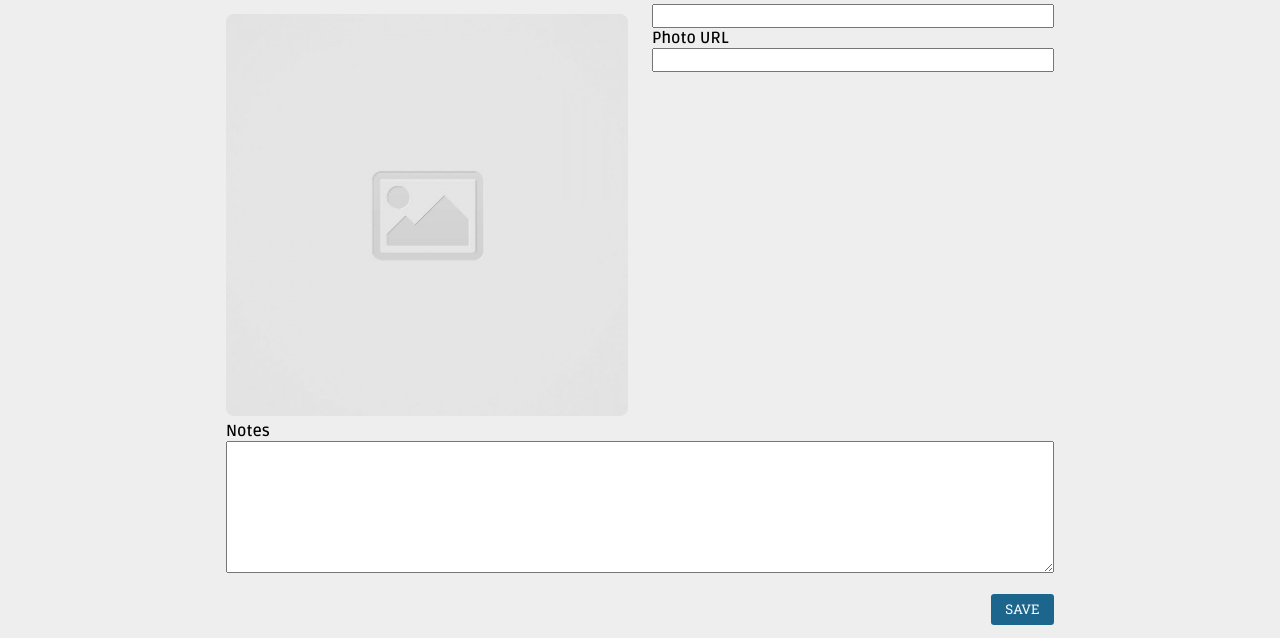
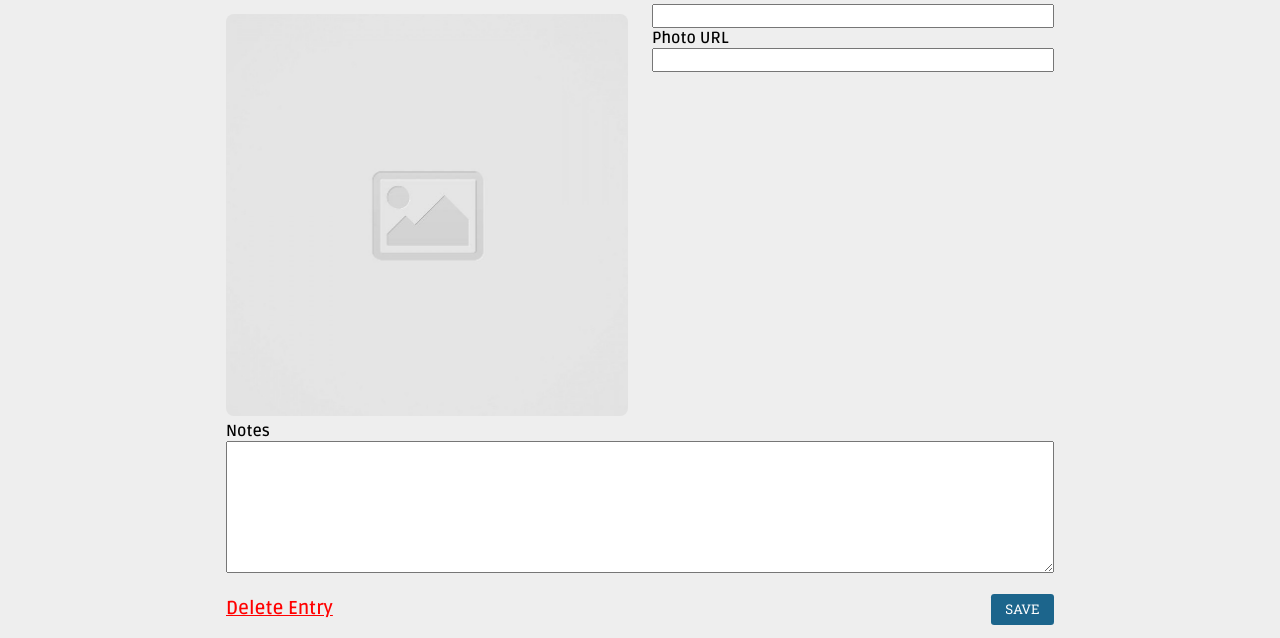
Before and after one commit to ChristinaL24/code-journal, a website: page index.html in a window 1280 px wide. Shown: the part 167-805 px from the top of the page. Drawn offline with Linux system fonts and the light colour scheme.

Commit message:
Add a click target for deleting an entry to the entry form that only appears if the user is editing an entry.

```diff
--- a/css/layout.css
+++ b/css/layout.css
@@ -49,7 +49,6 @@ textarea {
 
 button {
   padding: 0.4rem 0.9rem;
-  margin-top: 1rem;
 }
 
 a {
@@ -80,6 +79,11 @@ a {
   margin-left: 1rem;
 }
 
+.save-delete-div {
+  display: flex;
+  justify-content: space-between;
+}
+
 .padding-top {
-  padding-top: 0.9rem;
+  padding-top: 1rem;
 }
--- a/css/styles.css
+++ b/css/styles.css
@@ -56,3 +56,7 @@ i:hover {
 .entry-name {
   border-bottom: 0.1rem solid #4581a1;
 }
+
+a {
+  color: red;
+}
--- a/index.html
+++ b/index.html
@@ -62,7 +62,16 @@
               <div class="column-full">
                 <label for="notes">Notes</label>
                 <textarea name="notes" rows="7" id="notes"></textarea>
-                <div class="form-actions">
+              </div>
+            </div>
+            <div class="row">
+              <div class="column-full save-delete-div">
+                <div class="delete-entry-div">
+                  <a href="#">
+                    <h3 class="delete-entry">Delete Entry</h3>
+                  </a>
+                </div>
+                <div class="form-actions padding-top">
                   <button type="submit" class="float-right save" data-view="form">SAVE</button>
                 </div>
               </div>
--- a/js/main.js
+++ b/js/main.js
@@ -57,7 +57,6 @@ $form.addEventListener('submit', function (event) {
   /* Place our function viewEntries in this function so that when we save and submit,
   it takes us back to the entries page */
   viewEntries();
-
 });
 
 /* Refer to the image that is given in instructions create this dom tree;
@@ -133,7 +132,7 @@ function createNewEntries(event) {
   $formView.className = 'view';
   $entries.className = 'hidden';
   data.view = 'entry-form';
-
+  $deleteButton.className = 'delete-entry-div hidden';
 }
 
 /* this function will also be called in our condition for the refresh condition */
@@ -196,7 +195,11 @@ function editIconClickedFunction(event) {
         $img.setAttribute('src', $photoInputs.value);
         $notes.value = data.entries[i].notes;
         createNewEntries();
+        $deleteButton.className = 'delete-entry-div';
       }
     }
   }
 }
+
+/* Feature 4: delete button */
+var $deleteButton = document.querySelector('.delete-entry-div');
```
